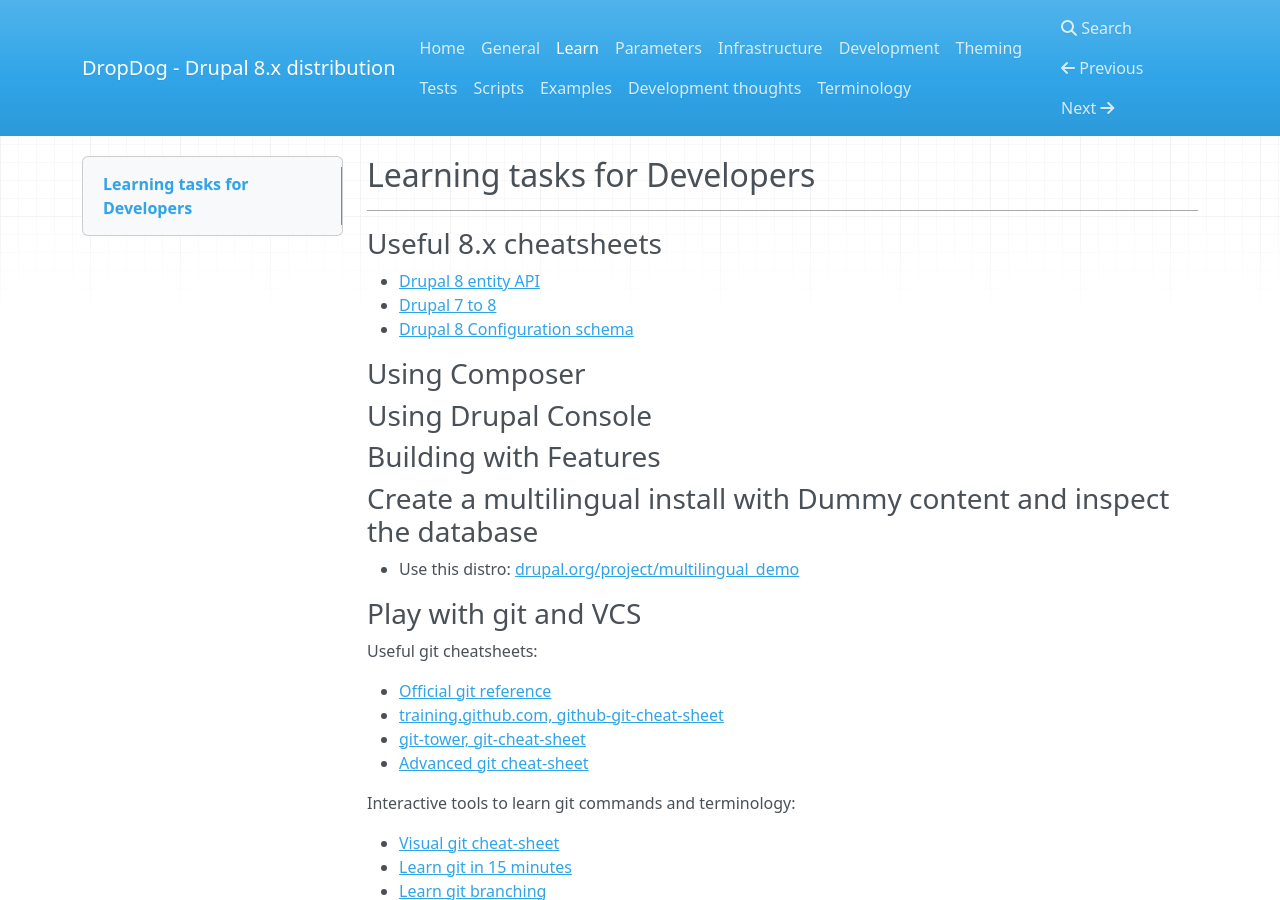
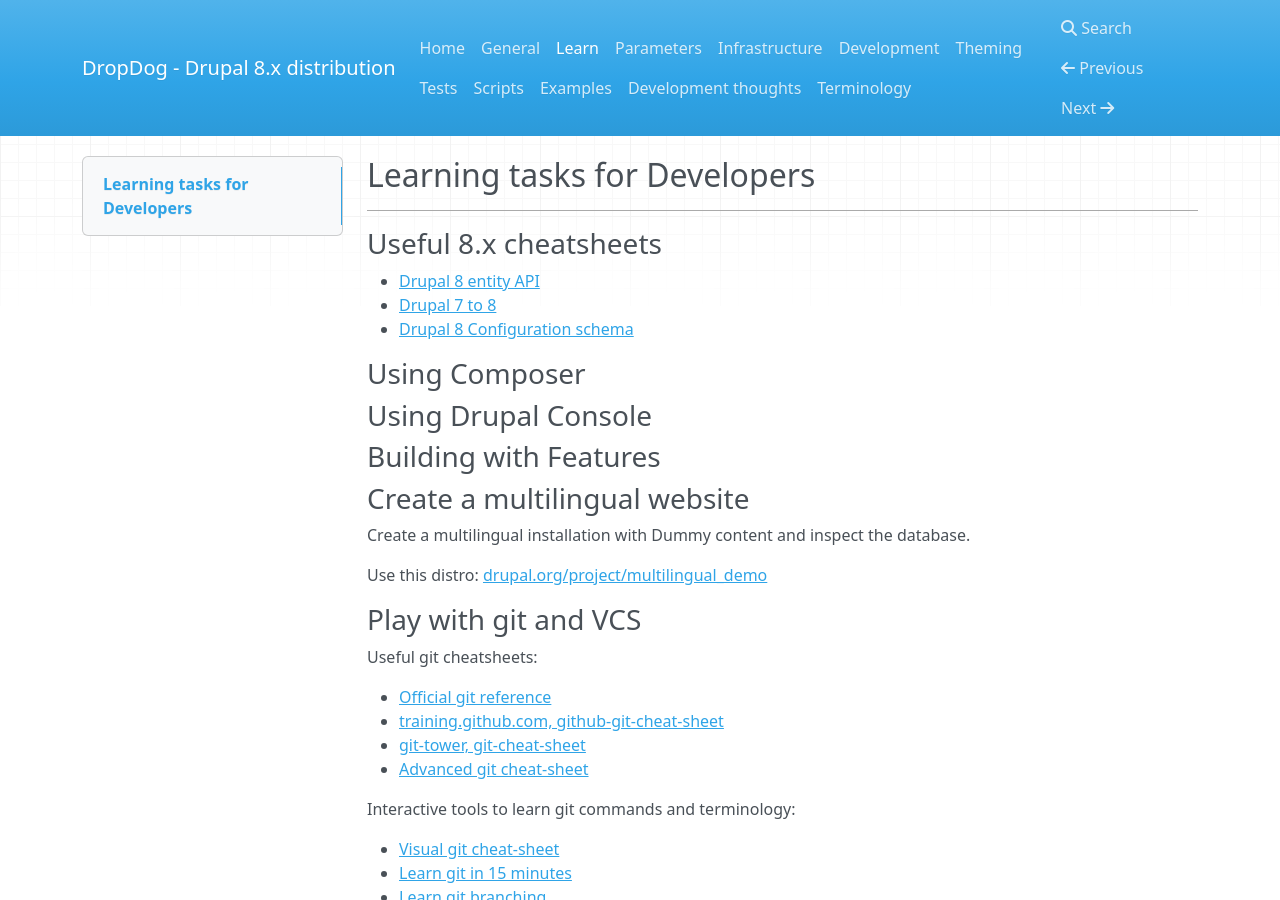
Before and after one commit to dropdog/docs, an MkDocs documentation site: the page built from docs/learn.md, in a window 1280 px wide and 900 px high. Built offline with MkDocs 1.6.1, drawn with Linux system fonts in a browser that asks for light colours; nearby versions of some CDN libraries; old or Windows-style settings are respelled for this version of MkDocs.

Commit message:
Better formatting for li

```diff
--- a/docs/learn.md
+++ b/docs/learn.md
@@ -3,9 +3,9 @@
 
 ### Useful 8.x cheatsheets
 
-- [Drupal 8 entity API](http://wizzlern.nl/sites/wizzlern.nl/files/artikel/drupal-content-entity-8.0.pdf)
-- [Drupal 7 to 8](http://nuvole.org/sites/default/files/Drupal-7-to-Drupal-8-Cheatsheet.pdf)
-- [Drupal 8 Configuration schema](http://hojtsy.hu/files/ConfigSchemaCheatSheet1.5.pdf)
+ - [Drupal 8 entity API](http://wizzlern.nl/sites/wizzlern.nl/files/artikel/drupal-content-entity-8.0.pdf)
+ - [Drupal 7 to 8](http://nuvole.org/sites/default/files/Drupal-7-to-Drupal-8-Cheatsheet.pdf)
+ - [Drupal 8 Configuration schema](http://hojtsy.hu/files/ConfigSchemaCheatSheet1.5.pdf)
 
 ### Using Composer
 
@@ -13,9 +13,10 @@
 
 ### Building with Features
 
-### Create a multilingual install with Dummy content and inspect the database
+### Create a multilingual website
+Create a multilingual installation with Dummy content and inspect the database.
 
-- Use this distro: [drupal.org/project/multilingual_demo](https://www.drupal.org/project/multilingual_demo)
+Use this distro: [drupal.org/project/multilingual_demo](https://www.drupal.org/project/multilingual_demo)
 
 ### Play with git and VCS
 
@@ -79,12 +80,15 @@ GUI Clients you can use. They are mostly used to see visual graphs of the commit
  - [drupal views:debug](https://hechoendrupal.gitbooks.io/drupal-console/content/en/commands/views-debug.html)
 
 **Drupal modules**
+
  - [devel](https://www.drupal.org/project/devel) (devel, webprofiler). See the docs for the [WebProfiler](https://github.com/lussoluca/webprofiler).
 
 **PHP debug and testing**
+
  - [blackfire.io](https://blackfire.io/). See [24 Days of Blackfire](https://blackfire.io/docs/24-days/index)
 
 **Database debug**
+
  - [MySQL Workbench ](https://www.mysql.com/products/workbench/)
 
 ### Create an issue
```
